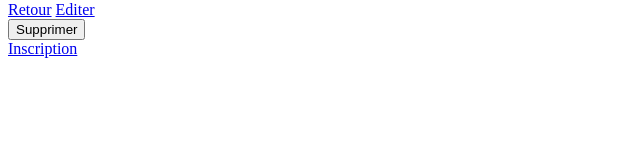
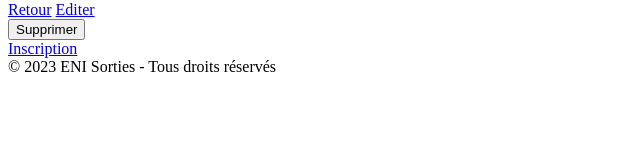
Before and after one commit to Manuriq/enisortie, a Symfony app: template templates/sortie/show.html.twig in a window 1280 px wide. Shown: the part 371-537 px from the top of the page, without its empty margins (0-640 px from the left). Run offline with Twig, Linux system fonts and the light colour scheme; the template is opened without the code that fills it, so the values that code supplies are empty; some libraries are stand-ins or nearby versions.

Commit message:
Modif form sorties + footer

```diff
--- a/templates/base.html.twig
+++ b/templates/base.html.twig
@@ -25,7 +25,7 @@
         </div>
     </main>
     <footer>
-        {# TODO: Mettre un beau pied de page :-) #}
+        <div class="text-center mt-5">© {{ "now"|date('Y') }} ENI Sorties  - Tous droits réservés</div>
     </footer>
     </body>
 </html>
--- a/templates/sortie/_delete_form.html.twig
+++ b/templates/sortie/_delete_form.html.twig
@@ -1,4 +1,4 @@
-<form method="post" action="{{ path('app_sortie_delete', {'id': sortie.id}) }}" onsubmit="return confirm('Etes vous sur de vouloir supprimer cette sortie?');">
+<form method="post" action="{{ path('app_sortie_delete', {'id': sortie.id}) }}" onsubmit="return confirm('Etes vous sûr de vouloir supprimer cette sortie?');">
     <input type="hidden" name="_token" value="{{ csrf_token('delete' ~ sortie.id) }}">
-    <button class="btn btn-danger">Supprimer</button>
+    <button class="btn btn-danger mt-3">Supprimer</button>
 </form>
--- a/templates/sortie/show.html.twig
+++ b/templates/sortie/show.html.twig
@@ -53,9 +53,13 @@
         {{ include('sortie/_delete_form.html.twig') }}
     {% endif %}
     {% if app.user in sortie.listeInscrits %}
-        <a class="btn btn-primary" href="{{ path('app_sortie_desinscription',{'id':sortie.id}) }}">Désinscription</a>
+        <div>
+        <a class="btn btn-primary mb-2 mt-1" href="{{ path('app_sortie_desinscription',{'id':sortie.id}) }}">Désinscription</a>
+        </div>
     {% else %}
-        <a class="btn btn-primary" href="{{ path('app_sortie_inscription',{'id':sortie.id}) }}">Inscription</a>
+        <div>
+        <a class="btn btn-primary mb-2 mt-1" href="{{ path('app_sortie_inscription',{'id':sortie.id}) }}">Inscription</a>
+        </div>
     {% endif %}
 
 {% endblock %}
```
Also changed, not shown: src/Form/SortieType.php (+11 -3 lines).
